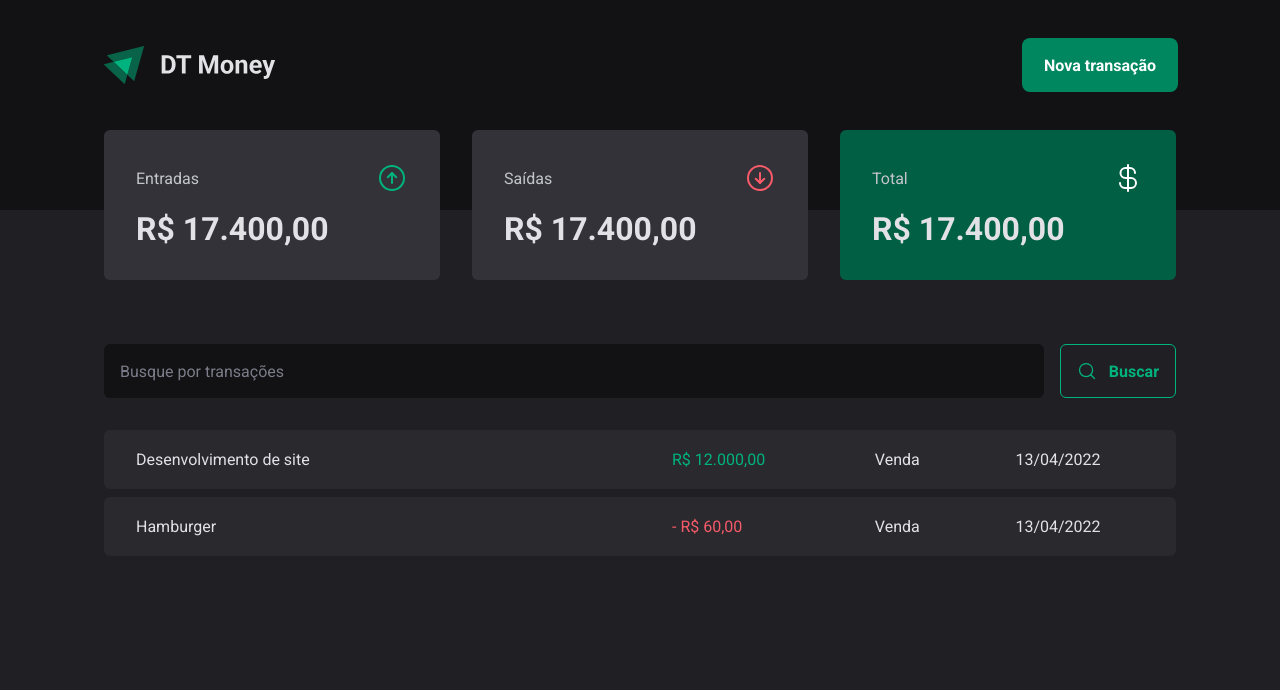
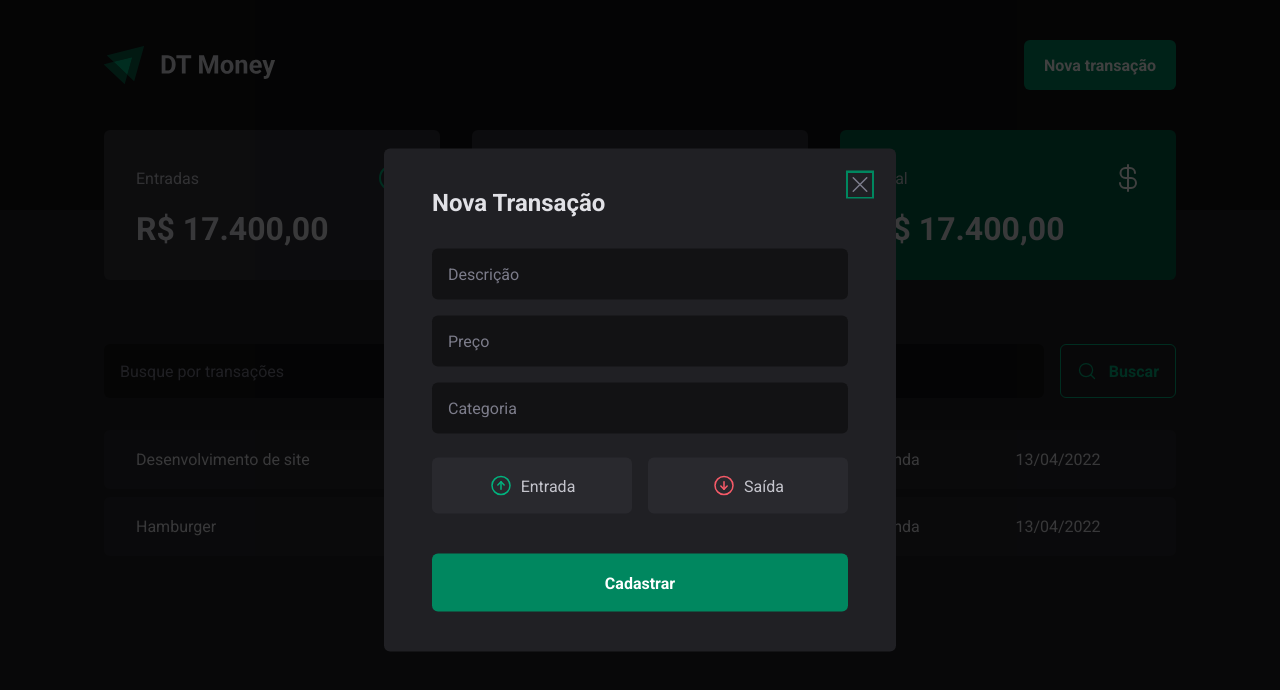
Before and after one commit to vanor-cardozo/dt-money, a React (Vite) app: page / in a window 1280 px wide. Both pictures are taken after a click on the button "Nova transação". Shown: the top 690 px of the page. Built offline with nearby package versions, Linux system fonts and the light colour scheme.

Commit message:
feat: Modal para adicionar transação
Implementa a estrutura para o formulário de adicionar uma nova transação, utiliza a integração entre os componentes acessíveis do Radix-ui  com a estilização do Styled Components

```diff
--- a/package.json
+++ b/package.json
@@ -9,6 +9,8 @@
     "preview": "vite preview"
   },
   "dependencies": {
+    "@radix-ui/react-dialog": "^1.0.3",
+    "@radix-ui/react-radio-group": "^1.1.2",
     "phosphor-react": "^1.4.1",
     "react": "^18.2.0",
     "react-dom": "^18.2.0",
--- a/src/components/Header/index.tsx
+++ b/src/components/Header/index.tsx
@@ -1,13 +1,21 @@
 import { HeaderContainer, HeaderContent, NewTransactionButton } from './styles'
+import * as Dialog from '@radix-ui/react-dialog'
 
 import logoImg from '../../assets/logo.svg'
+import { NewTransactionModal } from '../NewTransactionModal'
 
 export function Header() {
   return (
     <HeaderContainer>
       <HeaderContent>
         <img src={logoImg} alt="" />
-        <NewTransactionButton>Nova transação</NewTransactionButton>
+
+        <Dialog.Root>
+          <Dialog.Trigger asChild>
+            <NewTransactionButton>Nova transação</NewTransactionButton>
+          </Dialog.Trigger>
+          <NewTransactionModal />
+        </Dialog.Root>
       </HeaderContent>
     </HeaderContainer>
   )
--- /dev/null
+++ b/src/components/NewTransactionModal/index.tsx
@@ -0,0 +1,44 @@
+import * as Dialog from '@radix-ui/react-dialog'
+import { ArrowCircleDown, ArrowCircleUp, X } from 'phosphor-react'
+import {
+  CloseButton,
+  Content,
+  Overlay,
+  TransactionType,
+  TransactionTypeButton,
+} from './styles'
+
+export function NewTransactionModal() {
+  return (
+    <Dialog.Portal>
+      <Overlay>
+        <Content>
+          <Dialog.Title>Nova Transação</Dialog.Title>
+
+          <CloseButton>
+            <X size={24} />
+          </CloseButton>
+
+          <form action="">
+            <input type="text" placeholder="Descrição" required />
+            <input type="number" placeholder="Preço" required />
+            <input type="text" placeholder="Categoria" required />
+
+            <TransactionType>
+              <TransactionTypeButton variant="income" value="income">
+                <ArrowCircleUp size={24} />
+                Entrada
+              </TransactionTypeButton>
+              <TransactionTypeButton variant="outcome" value="outcome">
+                <ArrowCircleDown size={24} />
+                Saída
+              </TransactionTypeButton>
+            </TransactionType>
+
+            <button type="submit">Cadastrar</button>
+          </form>
+        </Content>
+      </Overlay>
+    </Dialog.Portal>
+  )
+}
--- /dev/null
+++ b/src/components/NewTransactionModal/styles.ts
@@ -0,0 +1,121 @@
+import styled from 'styled-components'
+import * as Dialog from '@radix-ui/react-dialog'
+import * as RadioGroup from '@radix-ui/react-radio-group'
+
+export const Overlay = styled(Dialog.Overlay)`
+  position: fixed;
+  width: 100vw;
+  height: 100vh;
+  inset: 0;
+  background: rgba(0, 0, 0, 0.75);
+`
+
+export const Content = styled(Dialog.Content)`
+  min-width: 32rem;
+  border-radius: 6px;
+  padding: 2.5rem 3rem;
+  background: ${(props) => props.theme['gray-800']};
+
+  position: fixed;
+  top: 50%;
+  left: 50%;
+  transform: translate(-50%, -50%);
+
+  form {
+    margin-top: 2rem;
+
+    display: flex;
+    flex-direction: column;
+    gap: 1rem;
+
+    input {
+      border-radius: 6px;
+      border: 0;
+      background: ${(props) => props.theme['gray-900']};
+      color: ${(props) => props.theme['gray-300']};
+      padding: 1rem;
+
+      &::placeholder {
+        color: ${(props) => props.theme['gray-500']};
+      }
+    }
+
+    button[type='submit'] {
+      height: 58px;
+      border: 0;
+      background: ${(props) => props.theme['green-500']};
+      color: ${(props) => props.theme.white};
+      font-weight: bold;
+      padding: 0 1.25rem;
+      border-radius: 6px;
+      margin-top: 1.5rem;
+      cursor: pointer;
+
+      &:hover {
+        background: ${(props) => props.theme['green-700']};
+        transition: background-color 0.3s;
+      }
+    }
+  }
+`
+
+export const CloseButton = styled(Dialog.Close)`
+  position: absolute;
+  background: transparent;
+  border: 0;
+  top: 1.5rem;
+  right: 1.5rem;
+  line-height: 0;
+  cursor: pointer;
+  color: ${(props) => props.theme['gray-500']};
+`
+
+export const TransactionType = styled(RadioGroup.Root)`
+  display: grid;
+  grid-template-columns: repeat(2, 1fr);
+  gap: 1rem;
+  margin-top: 0.5rem;
+`
+
+interface TransactionTypeButtonProps {
+  variant: 'income' | 'outcome'
+}
+
+export const TransactionTypeButton = styled(
+  RadioGroup.Item,
+)<TransactionTypeButtonProps>`
+  background: ${(props) => props.theme['gray-700']};
+  padding: 1rem;
+  display: flex;
+  align-items: center;
+  justify-content: center;
+  gap: 0.5rem;
+  border-radius: 6px;
+  cursor: pointer;
+  border: 0;
+  color: ${(props) => props.theme['gray-300']};
+
+  svg {
+    color: ${(props) =>
+      props.variant === 'income'
+        ? props.theme['green-300']
+        : props.theme['red-300']};
+  }
+
+  &[data-state='unchecked']:hover {
+    transition: baclground-color 0.3s;
+    background: ${(props) => props.theme['gray-600']};
+  }
+
+  &[data-state='checked'] {
+    color: ${(props) => props.theme.white};
+    background: ${(props) =>
+      props.variant === 'income'
+        ? props.theme['green-500']
+        : props.theme['red-500']};
+
+    svg {
+      color: ${(props) => props.theme.white};
+    }
+  }
+`
```
Also changed, not shown: 1 other file (tests, documents, lock files or other folders).
